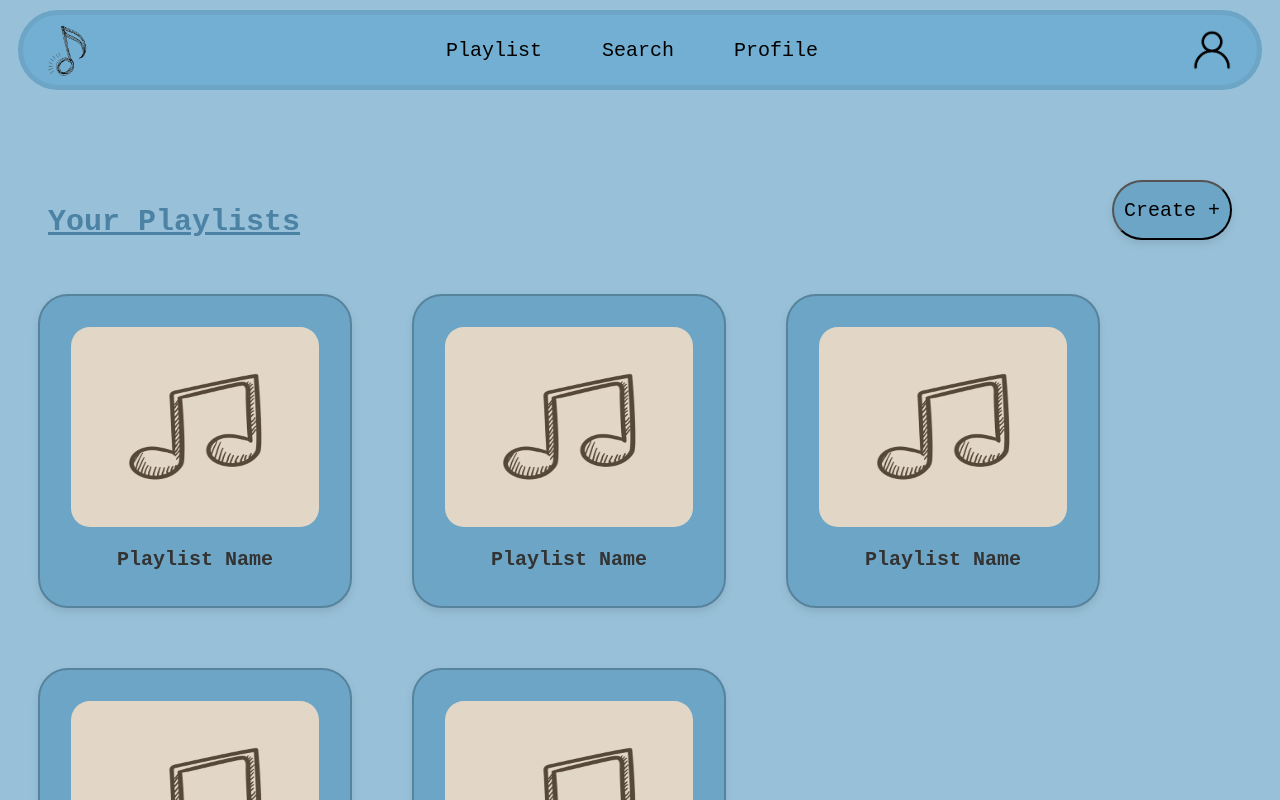
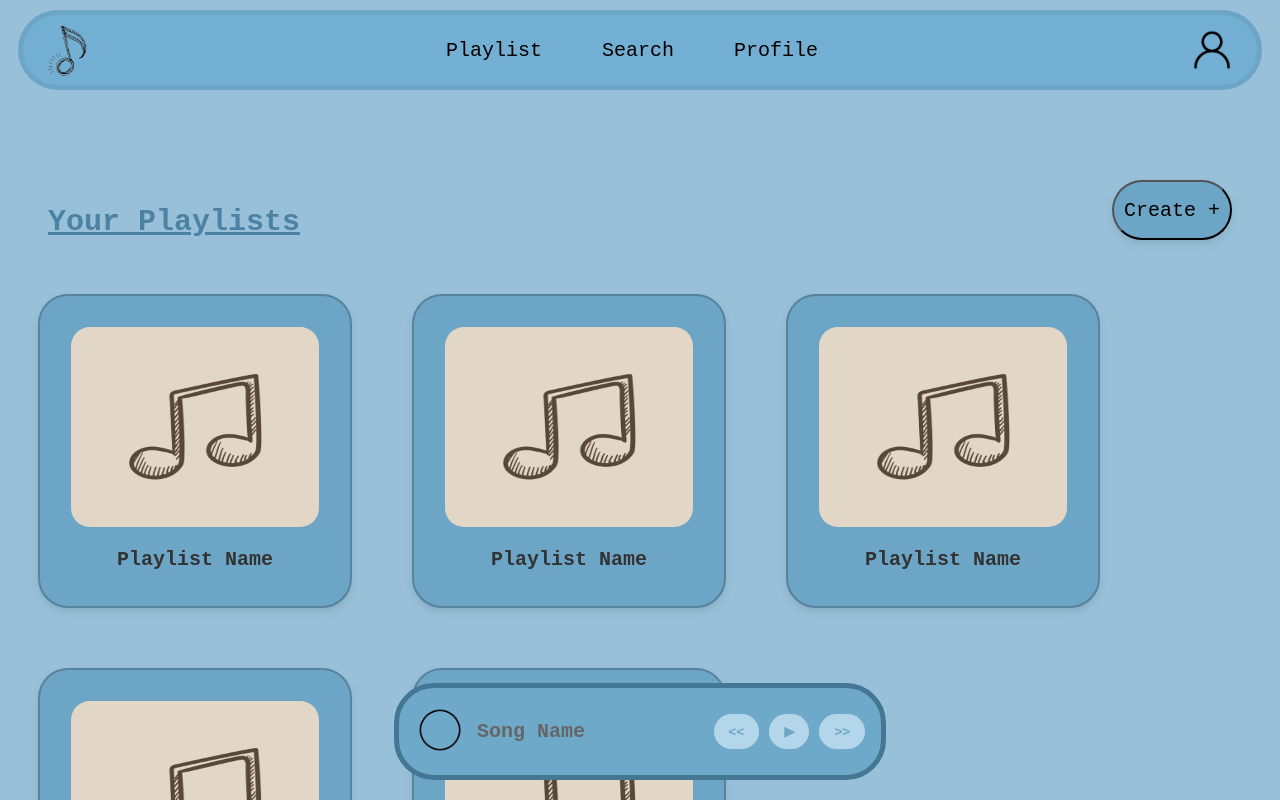
Before and after one commit to devangdileep/amfoss-curriculum, a React (Vite) app in the folder Task-05/: page /playlist in a window 1280 px wide. Shown: the top 800 px of the page. Built offline with nearby package versions, Linux system fonts and the light colour scheme.

Commit message:
added dynamic island

```diff
--- /dev/null
+++ b/Task-05/src/components/dynamicisland.jsx
@@ -0,0 +1,22 @@
+import "../styles/dynamicIsland.css";
+
+function DynamicIsland() {
+    return (
+        <div className="dynamic-island-bar">
+            <div className="song-cover-pic">
+                <img src="src/assets/circle.png" />
+            </div>
+            <div className="song-playing-dta">
+                <h3>Song Name</h3>
+            </div>
+
+            <div className="controls">
+                <button>&lt;&lt;</button>
+                <button>▶</button>
+                <button>&gt;&gt;</button>
+            </div>
+        </div>
+    );
+}
+
+export default DynamicIsland;
--- a/Task-05/src/pages/playlist.jsx
+++ b/Task-05/src/pages/playlist.jsx
@@ -1,3 +1,4 @@
+import DynamicIsland from "../components/dynamicisland";
 import Navbar from "../components/navbar";
 import PlaylistCards from "../components/playlistcards";
 function Playlist() {
@@ -21,6 +22,8 @@ function Playlist() {
             <PlaylistCards />
             <PlaylistCards />
             <PlaylistCards />
+
+            <DynamicIsland />
         </>
     )
 }
--- a/Task-05/src/pages/profile.jsx
+++ b/Task-05/src/pages/profile.jsx
@@ -1,10 +1,12 @@
 import Navbar from "../components/navbar";
 import FolwnArtist from "../components/folwnartist";
 import "../styles/profile.css";
+import DynamicIsland from "../components/dynamicisland";
 
 
 function Profile() {
     return (
+        <>
             <div className="profile-page">
                 <Navbar />
                 <div className="profile-info">
@@ -21,6 +23,8 @@ function Profile() {
                     </div>
                 </div>
             </div>
+            <DynamicIsland />
+        </>
     );
 }
 
--- a/Task-05/src/pages/search.jsx
+++ b/Task-05/src/pages/search.jsx
@@ -2,6 +2,7 @@ import Navbar from "../components/navbar";
 import "../styles/search.css";
 import FetchArtist from "../components/fetchartist";
 import SearchMusic from "../components/searchmusic";
+import DynamicIsland from "../components/dynamicisland";
 
 function Search() {
     return (
@@ -28,6 +29,7 @@ function Search() {
 
                 </div>
             </div>
+            <DynamicIsland />
         </>
     );
 }
--- /dev/null
+++ b/Task-05/src/styles/dynamicIsland.css
@@ -0,0 +1,45 @@
+.dynamic-island-bar {
+    position: fixed;
+    bottom: 20px;
+    left: 50%;
+    transform: translateX(-50%);
+    width: 100%;
+    max-width: 450px;
+    background: #6ea9ca;
+    border-radius: 40px;
+    padding: 12px 16px;
+    display: flex;
+    align-items: center;
+    gap: 12px;
+    font-family: monospace;
+    border: #447794 5px solid;
+}
+
+.song-cover-pic img {
+    width: 50px;
+
+}
+
+.song-playing-dta {
+    flex: 1;
+}
+
+
+.controls {
+    display: flex;
+    gap: 10px;
+}
+
+.controls button {
+    background: #b4d6ea;
+    color: #6ca5c6;
+    border: none;
+    padding: 10px 15px;
+    border-radius: 20px;
+    font-weight: bold;
+    cursor: pointer;
+}
+
+.controls button:hover {
+    background: #528cad;
+}
```
Lines whose indentation alone changed are shown as unchanged.
